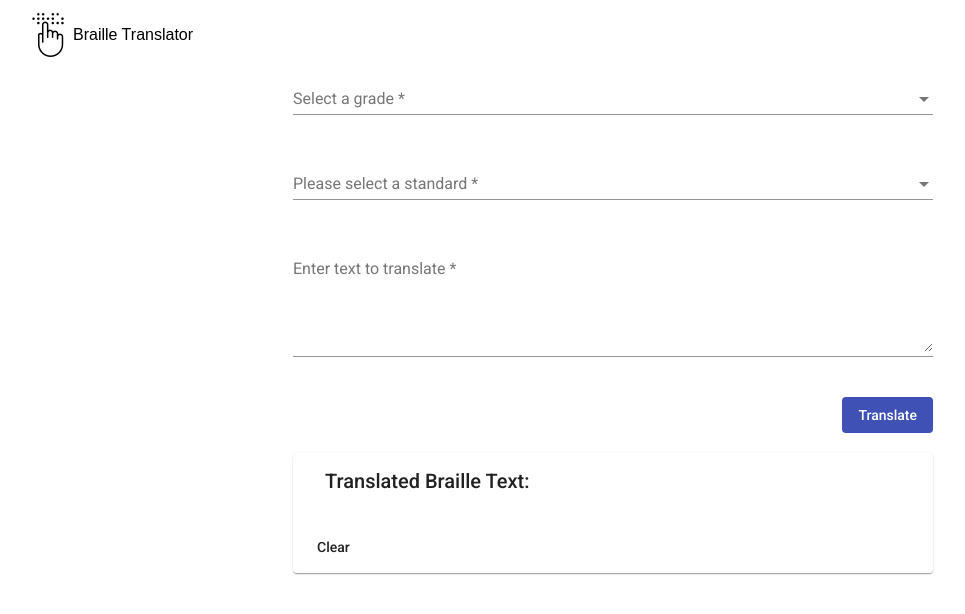
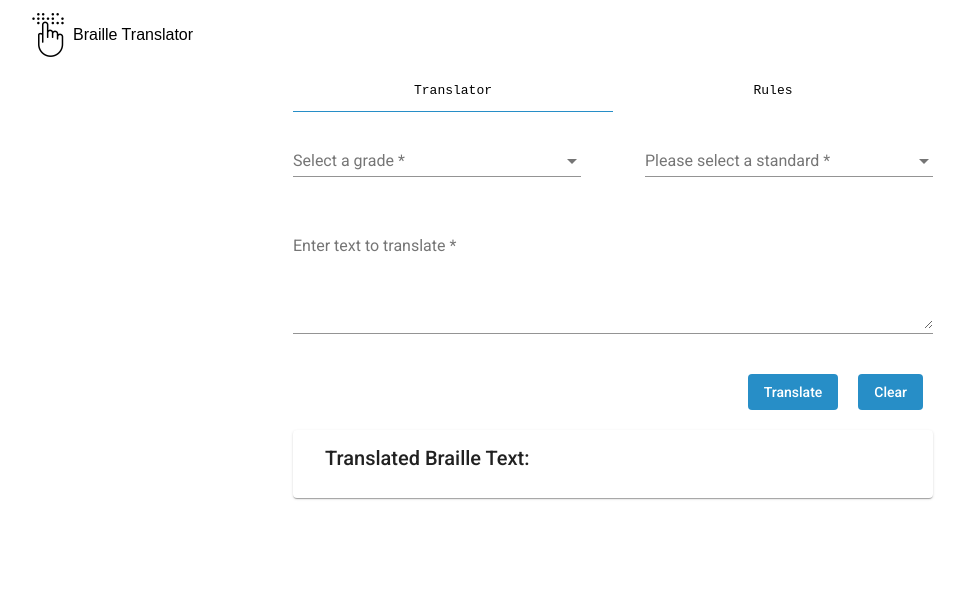
Before and after one commit to palmohit124/brailleui, an Angular app in the folder brailleui/: page / in a window 1280 px wide. Shown: the top 614 px of the page, without its empty margins (27-992 px from the left). Built offline with nearby package versions, Linux system fonts and the light colour scheme.

Commit message:
Added rule editor and made some style changes

```diff
--- a/brailleui/src/app/app.component.html
+++ b/brailleui/src/app/app.component.html
@@ -2,7 +2,28 @@
 
 <form [formGroup]="converterForm" (ngSubmit)="onSubmit()">
     <div class="fields-container">
-        <mat-form-field class="form-field">
+
+        <div class="form-field">
+            <div style="width:100%">
+                <div [ngClass]="{'selectedTab': selectedTab === 'translator'}" (click)="changeTab('translator')" style=" display:inline-block;
+                text-align: center;
+                width: 50%;
+                font-family: monospace;
+                cursor: pointer">
+                    <p>Translator</p>
+                </div>
+                <div [ngClass]="{'selectedTab': selectedTab === 'rules'}" (click)="changeTab('rules')" style="display:inline-block;
+                text-align: center;
+                width: 50%;
+                font-family: monospace;
+                cursor: pointer">
+                    <p>Rules</p>
+                </div>
+            </div>
+        </div>
+        <div
+            style=" display:flex; flex-direction: row; justify-content: space-between ">
+            <mat-form-field class="form-field" style="width: 45%">
                 <mat-label>Select a grade</mat-label>
                 <mat-select formControlName='grade'>
                     <mat-option *ngFor="let grade of grades" [value]="grade">
@@ -10,7 +31,7 @@
                 </mat-select>
             </mat-form-field>
 
-        <mat-form-field class="form-field">
+            <mat-form-field class="form-field" style="width: 45%">
                 <mat-label>Please select a standard</mat-label>
                 <mat-select formControlName='standard'>
                     <mat-option *ngFor="let standard of standards" [value]="standard">
@@ -18,14 +39,17 @@
                     </mat-option>
                 </mat-select>
             </mat-form-field>
+        </div>
 
-        <mat-form-field class="form-field">
+
+        <mat-form-field class="form-field" *ngIf="selectedTab === 'translator'">
             <textarea formControlName='input' matInput placeholder="Enter text to  translate" [rows]="5"></textarea>
         </mat-form-field>
-        <div class="form-field" style="text-align: right">
-            <button mat-flat-button color="primary" type="submit">Translate</button>
+        <div class="form-field" style="text-align: right" *ngIf="selectedTab === 'translator'">
+            <button class="buttons" mat-flat-button color="primary" type="submit">Translate</button>
+            <button class="buttons" mat-button type="button" (click)="onClear()">Clear</button>
         </div>
-        <mat-card>
+        <mat-card *ngIf="selectedTab === 'translator'">
             <mat-card-header>
                 <mat-card-title>Translated Braille Text:</mat-card-title>
             </mat-card-header>
@@ -34,9 +58,41 @@
                     {{output}}
                 </p>
             </mat-card-content>
-            <mat-card-actions>
-                <button mat-button type="button" (click)="onClear()">Clear</button>
-            </mat-card-actions>
+        </mat-card>
+        <div class="form-field" style="text-align: right" *ngIf="selectedTab === 'rules'">
+            <button class="buttons" mat-flat-button color="primary" type="button" (click)="getRules()"> Get
+                Rules</button>
+        </div>
+
+        <div class="form-field" *ngIf="rules.length && selectedTab === 'rules'">
+            <mat-form-field class="form-field" style="width: 50%">
+                <mat-label>Filter with rule type</mat-label>
+                <mat-select formControlName='filter'>
+                    <mat-option *ngFor="let filter of filters" [value]="filter">
+                        {{filter}} </mat-option>
+                </mat-select>
+            </mat-form-field>
+            <mat-card>
+                <mat-card-header>
+                    <mat-card-title style="font-weight: bold">Rules:</mat-card-title>
+                </mat-card-header>
+                <mat-card-content style="display: flex; justify-content: center">
+                    <table>
+                        <thead>
+                            <th>Key</th>
+                            <th>Value</th>
+                            <th>Rule Type</th>
+                        </thead>
+                        <tbody>
+                            <tr *ngFor="let rule of rules">
+                                <td>{{rule.key}}</td>
+                                <td>{{rule.value}}</td>
+                                <td>{{rule.ruleType}}</td>
+                            </tr>
+                        </tbody>
+                    </table>
+                </mat-card-content>
             </mat-card>
         </div>
+    </div>
 </form>
--- a/brailleui/src/app/app.component.scss
+++ b/brailleui/src/app/app.component.scss
@@ -34,3 +34,23 @@ form {
 .output {
   font-family: braille;
 }
+
+.buttons {
+    background-color: #278ec7;
+    margin: 0 10px;
+    color: white;
+}
+
+.selectedTab {
+    border-bottom: 1px solid #278ec7;
+}
+
+td, th {
+    width: 33%;
+    text-align: center;
+    padding: 5px;
+}
+
+table, thead, tbody {
+    width: 80%
+}
--- a/brailleui/src/app/app.component.ts
+++ b/brailleui/src/app/app.component.ts
@@ -16,15 +16,24 @@ export class AppComponent {
   converterForm = new FormGroup({
     grade: new FormControl('', Validators.required),
     standard: new FormControl('', Validators.required),
-    input: new FormControl('', Validators.required)
+    input: new FormControl('', Validators.required),
+    filter: new FormControl('')
   });
   output: any;
+  selectedTab="translator";
+  rules:any = [];
 
   grades = [
     "Grade 1",
     "Grade 2",
     "Grade 3"
   ];
+
+  filters = [
+    'All',
+    'Prefix',
+    'Postfix'
+  ]
 
   standards = [
     'Standard',
@@ -33,26 +42,25 @@ export class AppComponent {
     'American modified'
   ]
 
-  url="https://brailletranslator.azurewebsites.net/api/Translate";
+  url = "https://brailletranslator.azurewebsites.net/api/Translate";
+  urlRules="https://brailletranslator.azurewebsites.net/api/Rules";
 
-  constructor(private http: HttpClient ) {
+  constructor(private http: HttpClient) {
 
   }
 
   onSubmit() {
     this.output = ""
-    if ( this.converterForm.controls['grade'].value === 'Grade 1' ) {
-      this.output = this.converterForm.controls['input'].value;
-    } else {
-      let sentences = this.converterForm.controls['input'].value.split('.');
-      from(sentences).pipe(
-         concatMap(sentence => this.http.post(this.url, this.makebody(sentence))),
-       // concatMap(sentence => this.http.get(this.url))
+    let sentences = this.converterForm.controls['input'].value.split('.');
+    from(sentences).pipe(
+      concatMap(sentence => this.http.post(this.url, this.makebody(sentence))),
+      // concatMap(sentence => this.http.get(this.url))
 
-      ).
-      subscribe((val: any) => this.output = this.output.concat(val.Output))
-
-    }
+    ).
+      subscribe((val: any) => {
+        this.output = this.output.concat(val.Output);
+        console.log(this.output);
+      })
   }
 
   onClear() {
@@ -62,12 +70,25 @@ export class AppComponent {
 
   makebody(sentence) {
     return {
-      "Grade" : this.converterForm.controls['grade'].value,
+      "Grade": this.converterForm.controls['grade'].value,
 
-      "Standard" : this.converterForm.controls['standard'].value,
+      "Standard": this.converterForm.controls['standard'].value,
 
       "Text": sentence
     }
   }
 
+  changeTab(tabName) {
+    this.selectedTab = tabName
+  }
+
+  getRules() {
+    this.rules = []
+    this.http.get(this.urlRules + '/grade=' + this.converterForm.controls['grade'].value +
+    '/standard=' + this.converterForm.controls['standard'].value)
+    .subscribe((data) => {
+      this.rules = data;
+    });
+  }
+
 }
```
Lines whose indentation alone changed are shown as unchanged.
